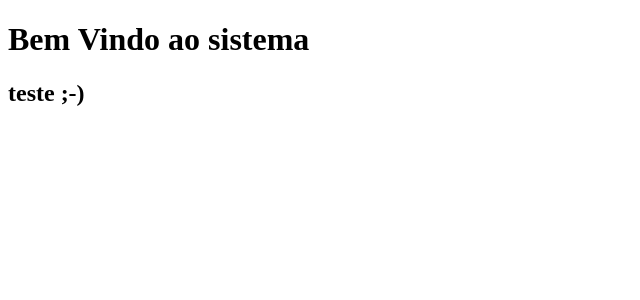
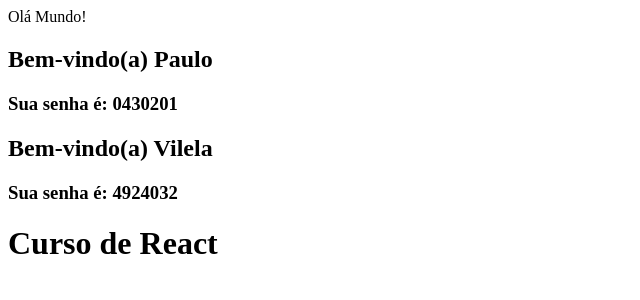
Before and after one commit to dev-vilela/Curso-de-ReactJS, a React (Create React App) app in the folder REACT/meuapp/: page / in a window 1280 px wide. Shown: the top 300 px of the page, without its empty margins (0-640 px from the left). Built offline with nearby package versions, Linux system fonts and the light colour scheme.

Commit message:
aula sobre react, avanços com os estudos

```diff
--- a/REACT/meuapp/src/App.js
+++ b/REACT/meuapp/src/App.js
@@ -1,8 +1,23 @@
-export default function App(){
-  return(
+import React from "react";
+
+const Bemvindo = (props) => {
+  return (
     <div>
-      <h1>Bem Vindo ao sistema</h1>
-      <h2>teste ;-)</h2>
+      <h2>Bem-vindo(a) {props.nome}</h2>
+      <h3>Sua senha é: {props.senha}</h3>
     </div>
   )
 }
+
+function App(){
+  return(
+    <div>
+      Olá Mundo!
+      <Bemvindo nome="Paulo" senha="0430201" />
+      <Bemvindo nome="Vilela" senha="4924032" />
+      <h1>Curso de React</h1>
+    </div>
+  );
+}
+
+export default App;
```
